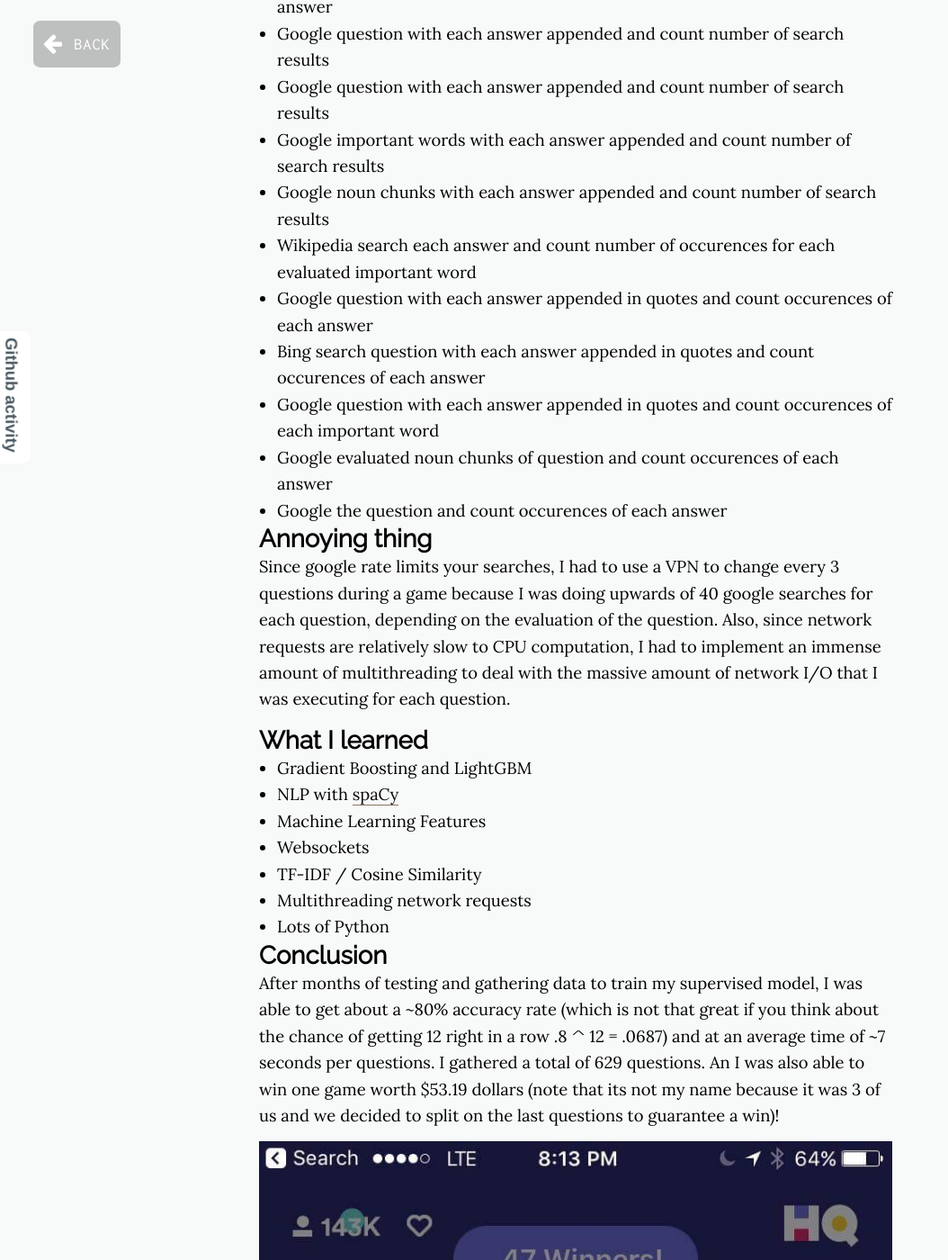
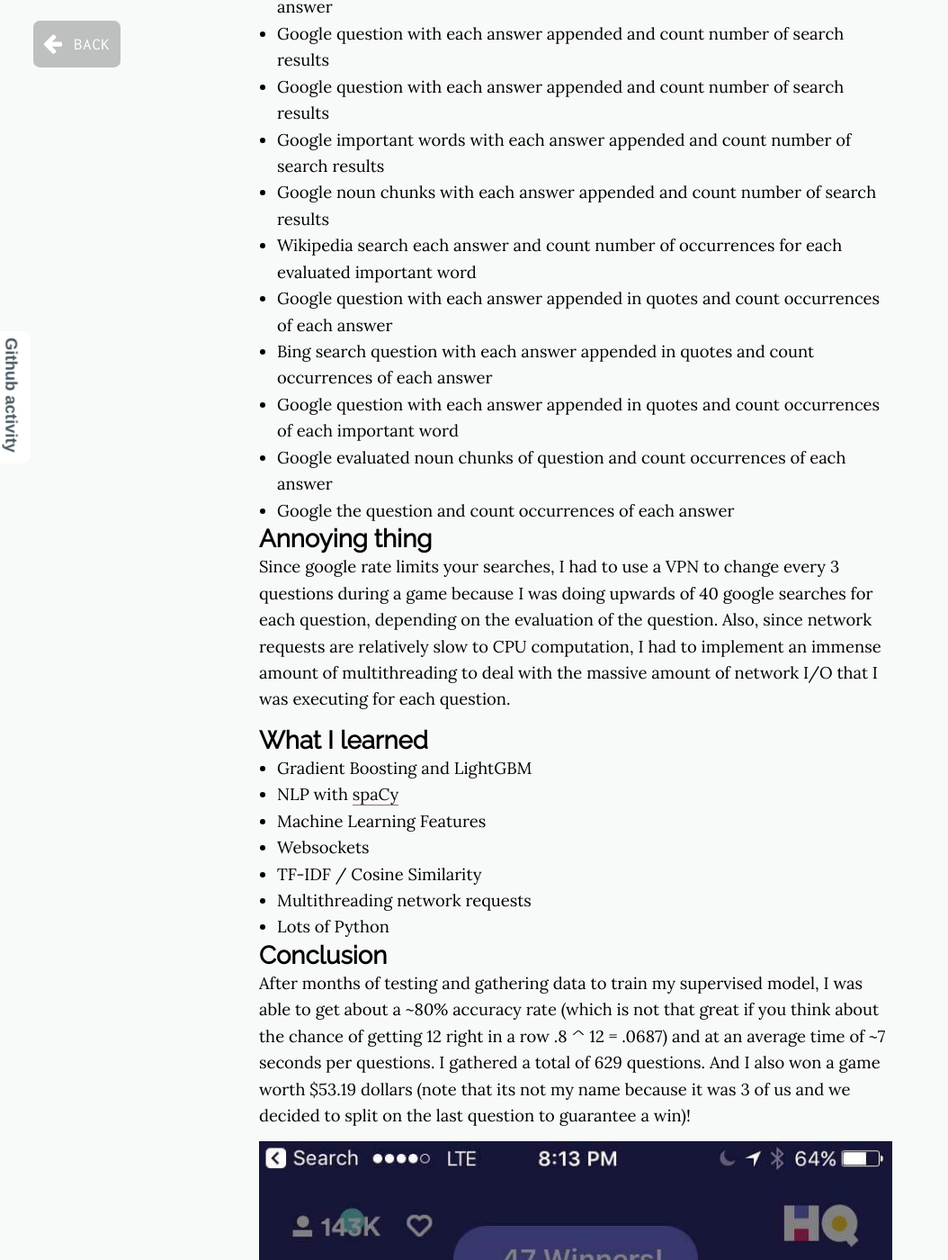
Before and after one commit to dphuang2/dphuang2.github.io, a Jekyll site: the page built from _posts/2018-01-10-hqtrivia.markdown, in a window 1280 px wide and 1400 px high, scrolled down 2124 px. Shown: the whole window at 90% size, without its empty margins (0-1054 px from the left). Built offline with Jekyll 4.4.1, drawn with Linux system fonts in a browser that asks for light colours; nearby versions of some CDN libraries; a style sheet for code colours, icons or effects is not loaded; some of the changed text lies outside the part shown.

Commit message:
Fixed some typos

```diff
--- a/_posts/2018-01-10-hqtrivia.markdown
+++ b/_posts/2018-01-10-hqtrivia.markdown
@@ -53,21 +53,21 @@
 ### creating the features
 The next step was for me to create features. Below is a list of features that I
 designed using Google and Bing searches:
- - Google search each answer and count number of occurences for each evaluated important word
- - Bing search each answer and count number of occurences for each evaluated important word
+ - Google search each answer and count number of occurrences for each evaluated important word
+ - Bing search each answer and count number of occurrences for each evaluated important word
  - Google question and each answer, create document corpus from each answer search, compare cosine similarity of question search to corpus
- - Google search each important word and count number of occurences for each answer
- - Bing search each important word and count number of occurences for each answer
+ - Google search each important word and count number of occurrences for each answer
+ - Bing search each important word and count number of occurrences for each answer
  - Google question with each answer appended and count number of search results
  - Google question with each answer appended and count number of search results
  - Google important words with each answer appended and count number of search results
  - Google noun chunks with each answer appended and count number of search results
- - Wikipedia search each answer and count number of occurences for each evaluated important word
- - Google question with each answer appended in quotes and count occurences of each answer
- - Bing search question with each answer appended in quotes and count occurences of each answer
- - Google question with each answer appended in quotes and count occurences of each important word
- - Google evaluated noun chunks of question and count occurences of each answer
- - Google the question and count occurences of each answer
+ - Wikipedia search each answer and count number of occurrences for each evaluated important word
+ - Google question with each answer appended in quotes and count occurrences of each answer
+ - Bing search question with each answer appended in quotes and count occurrences of each answer
+ - Google question with each answer appended in quotes and count occurrences of each important word
+ - Google evaluated noun chunks of question and count occurrences of each answer
+ - Google the question and count occurrences of each answer
 
 ## Annoying thing
 Since google rate limits your searches, I had to use a VPN to change every 3
@@ -90,10 +90,9 @@
 After months of testing and gathering data to train my supervised model, I was
 able to get about a ~80% accuracy rate (which is not that great if you think
 about the chance of getting 12 right in a row .8 ^ 12 = .0687) and at an average
-time of ~7 seconds per questions. I gathered a total of 629 questions. An I was
-also able to win one game worth $53.19 dollars (note that its not my name
-because it was 3 of us and we decided to split on the last questions to
-guarantee a win)!
+time of ~7 seconds per questions. I gathered a total of 629 questions. And I
+also won a game worth $53.19 dollars (note that its not my name because it was 3
+of us and we decided to split on the last question to guarantee a win)!
 
 ![Yay!](/assets/image/hqtrivia/win.jpg)
 
```
